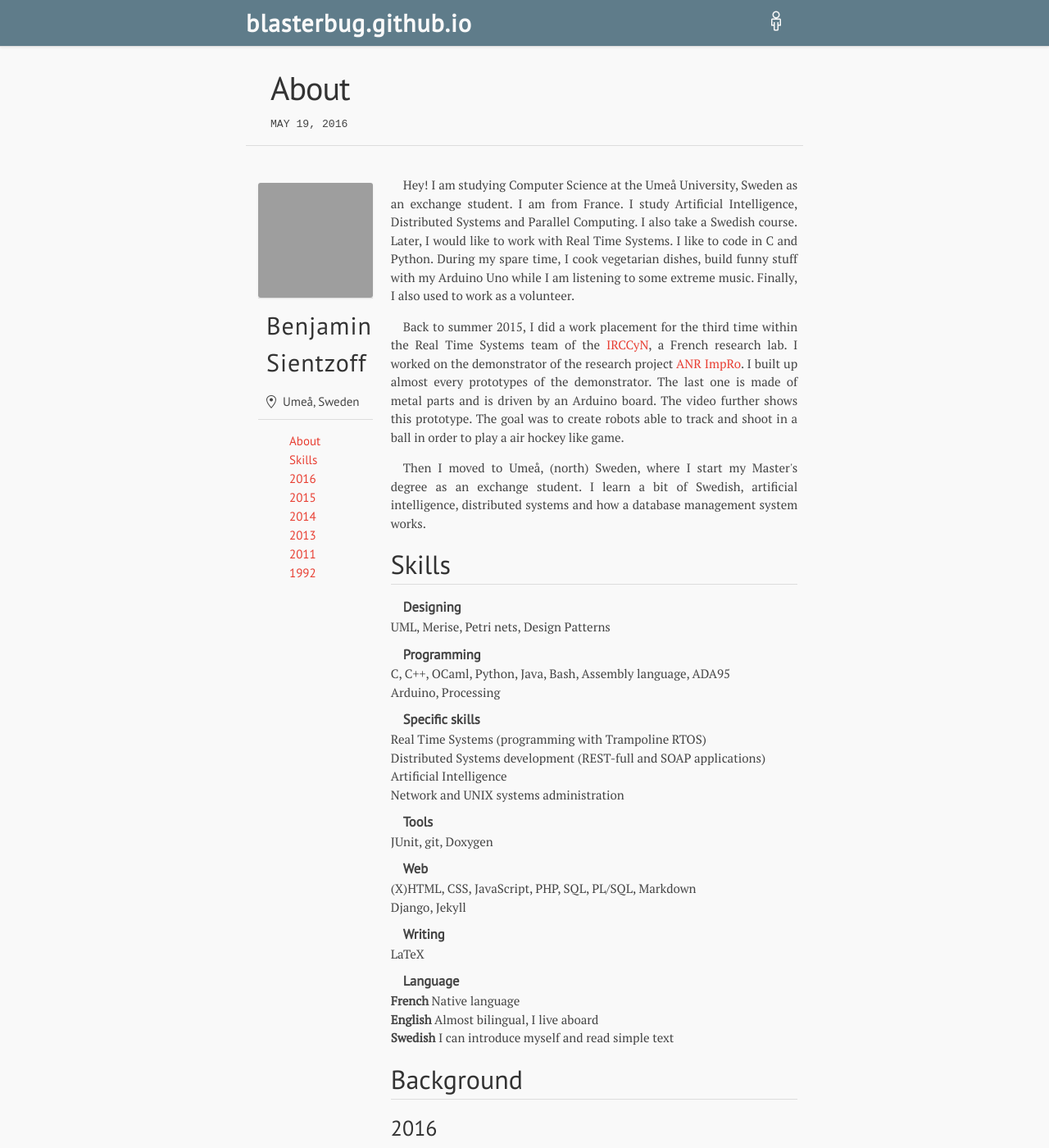
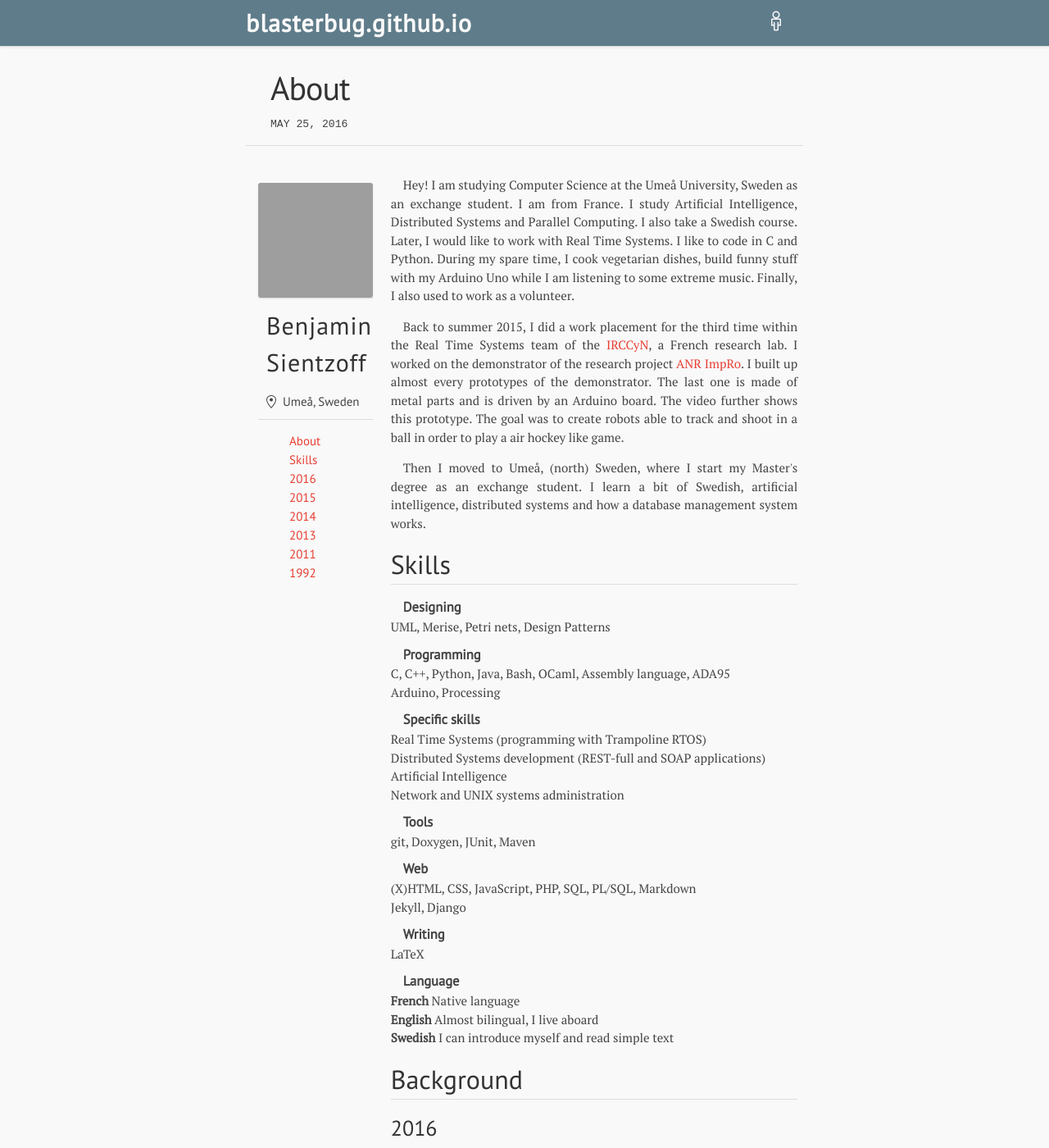
Before and after one commit to blasterbug/blasterbug.github.io, a Jekyll site: the page built from curriculum.md, in a window 1280 px wide and 1400 px high. Shown: the whole window at 82% size. Built offline with Jekyll 4.4.1, drawn with Linux system fonts in a browser that asks for light colours; some web fonts are replaced; grey boxes are pictures that could not be loaded.

Commit message:
Update curriculum.md

```diff
--- a/curriculum.md
+++ b/curriculum.md
@@ -1,6 +1,6 @@
 ---
 title: "About"
-date: 2016/05/19 9:15:48
+date: 2016/05/25 11:55:48
 icon: "octicon-person"
 permalink: /curriculum/
 published: true
@@ -51,7 +51,7 @@ about: true
     <dd>UML, Merise, Petri nets, Design Patterns</dd>
 
     <dt>Programming</dt>
-    <dd>C, C++, OCaml, Python, Java, Bash, Assembly language, ADA95</dd>
+    <dd>C, C++, Python, Java, Bash, OCaml, Assembly language, ADA95</dd>
     <dd>Arduino, Processing</dd>
 
     <dt>Specific skills</dt>
@@ -61,11 +61,11 @@ about: true
     <dd>Network and UNIX systems administration</dd>
 
     <dt>Tools</dt>
-    <dd>JUnit, git, Doxygen</dd>
+    <dd>git, Doxygen, JUnit, Maven</dd>
 
     <dt>Web</dt>
     <dd>(X)HTML, CSS, JavaScript, PHP, SQL, PL/SQL, Markdown</dd>
-    <dd>Django, Jekyll</dd>
+    <dd>Jekyll, Django</dd>
 
     <dt>Writing</dt>
     <dd>LaTeX</dd>
```
